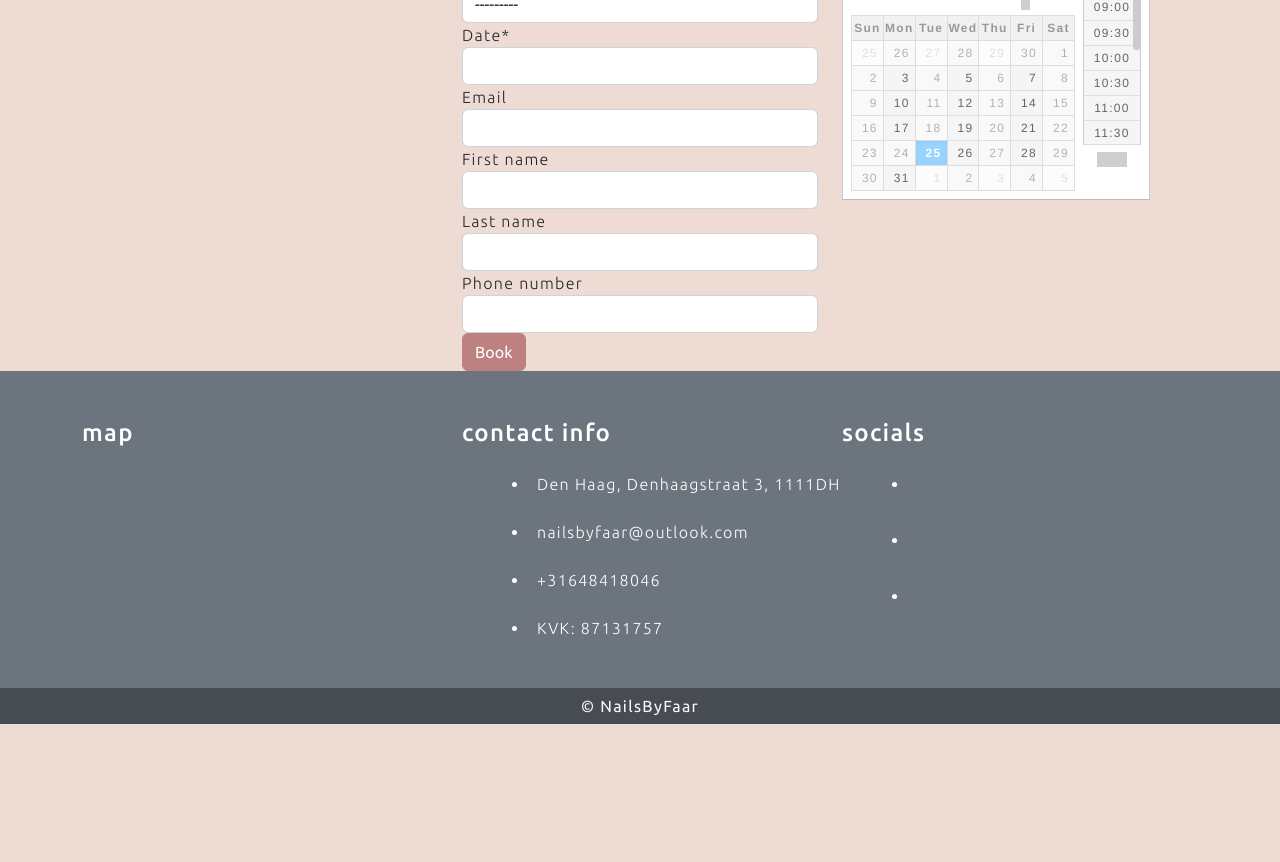
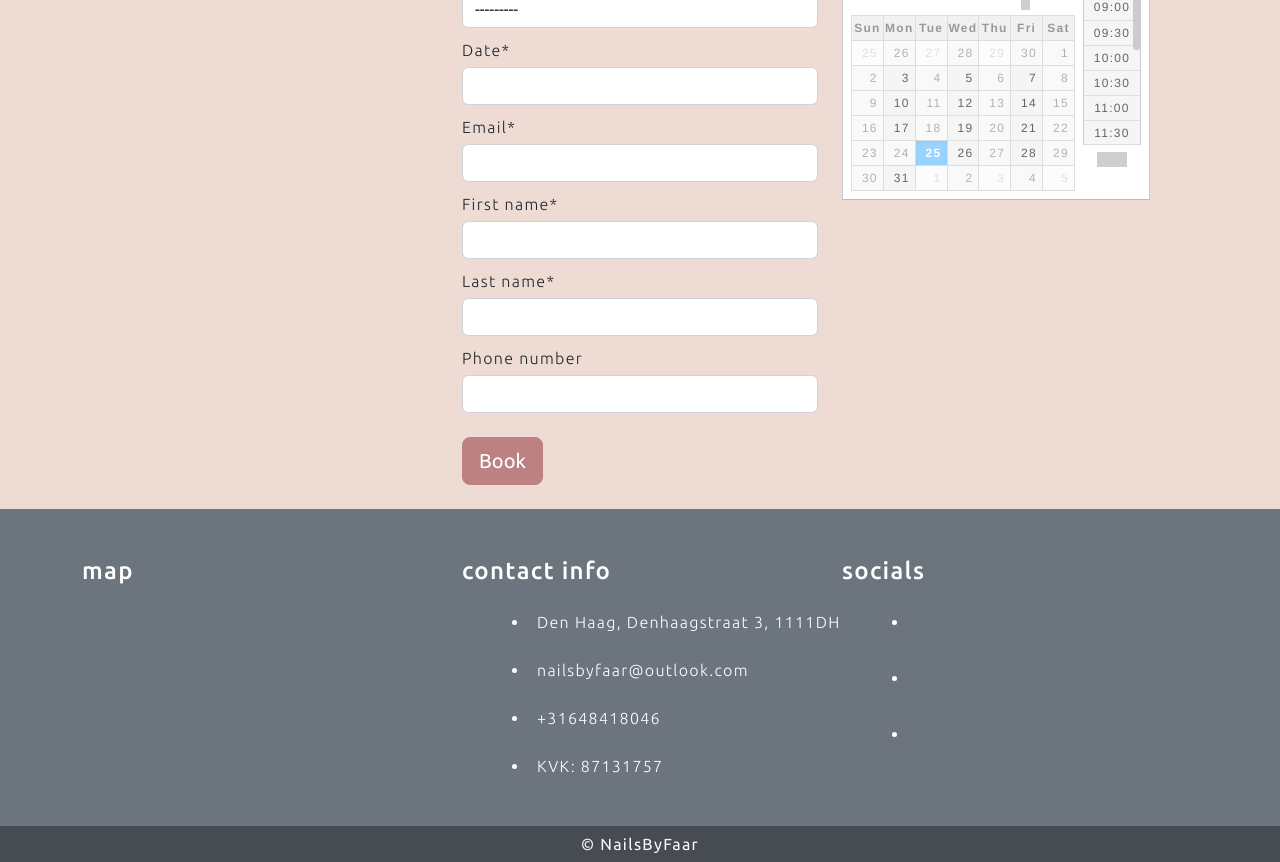
Before and after one commit to DOdrums/PortfolioProjectFour, a Django app: page /book in a window 1280 px wide. Shown: the part 131-993 px from the top of the page. Before the commit the page ends 855 px from the top, so only its background shows below. Run offline with Django 3.2, Linux system fonts and the light colour scheme; data comes from the database, SQL or seed files in the repository; both versions use the stored data as it was after the commit; some libraries are stand-ins or nearby versions; grey boxes are pictures that could not be loaded.

Commit message:
Add custom-form css class to booking form and style book button

```diff
--- a/salon/forms.py
+++ b/salon/forms.py
@@ -5,15 +5,15 @@ class AppointmentForm(forms.ModelForm):
     def __init__(self, *args, **kwargs):
         super(AppointmentForm, self).__init__(*args, **kwargs)
         self.fields['treatment_name'].queryset = self.fields['treatment_name'].queryset.exclude(active=False)
+        for fieldname, field in self.fields.items():
+            field.widget.attrs.update({
+            'class': 'custom-form-field'
+        })
+
 
     class Meta:
         model = Appointment
-
         fields = ('treatment_name', 'date_time', 'email', 'first_name', 'last_name', 'phone_number')
         labels = {
-            'treatment_name': ('Treatment'), 'date_time':   ('Date')
+            'treatment_name': ('Treatment'), 'date_time':   ('Date'), 'email': ('Email*'), 'first_name': ('First name*'), 'last_name': ('Last name*')
         }
-        # for fieldname, field in fields:
-        #     field.widget.attrs.update({
-        #     'class': 'custom-form-field'
-        # })
--- a/templates/book.html
+++ b/templates/book.html
@@ -12,7 +12,9 @@
             <form method="post">
                 {% csrf_token %}
                 {{ appointment_form | crispy }}
-                <button type="submit" class="btn btn-secondary btn-card">Book</button>
+                <div class="my-4">
+                    <button type="submit" class="btn btn-secondary btn-card btn-lg">Book</button>
+                </div>
             </form>
         </div>
         <div class="col-md-4 col-12">
```
Also changed, not shown: db.sqlite3.
